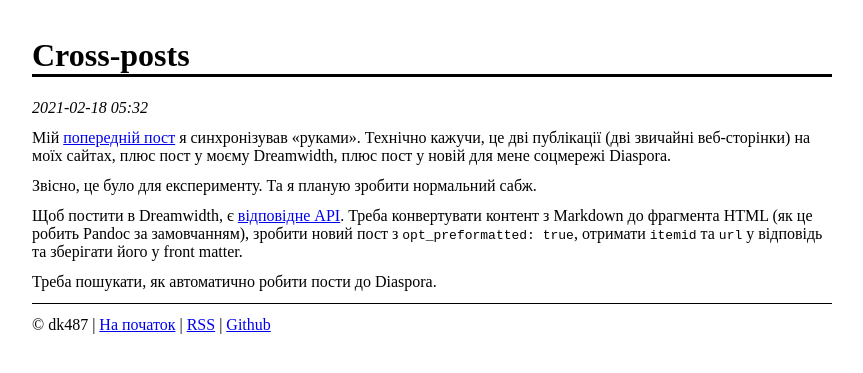
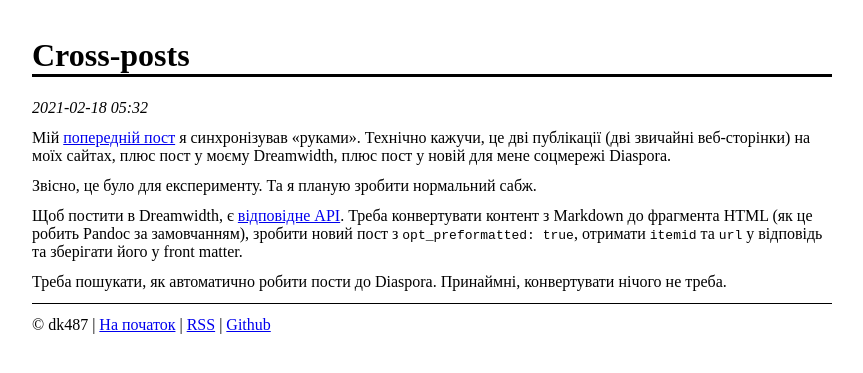
Before and after one commit to dk487/test.de.co.ua, a Jekyll site: the page built from _posts/2021-02-18-cross-posts.markdown, in a window 1280 px wide. Shown: the top 373 px of the page, without its empty margins (208-1071 px from the left). Built offline with Jekyll 4.4.1, drawn with Linux system fonts in a browser that asks for light colours.

Commit message:
Updated Cross Posts

```diff
--- a/_posts/2021-02-18-cross-posts.markdown
+++ b/_posts/2021-02-18-cross-posts.markdown
@@ -9,7 +9,7 @@ date: 2021-02-18 07:32:00 +02:00
 
 Щоб постити в Dreamwidth, є [відповідне API][2]. Треба конвертувати контент з Markdown до фрагмента HTML (як це робить Pandoc за замовчанням), зробити  новий пост з `opt_preformatted: true`, отримати `itemid` та `url` у відповідь та зберігати його у front matter.
 
-Треба пошукати, як автоматично робити пости до Diaspora.
+Треба пошукати, як автоматично робити пости до Diaspora. Принаймні, конвертувати нічого не треба.
 
 [1]: https://test.de.co.ua/2021/02/18/chromium-end.html
 [2]: https://www.livejournal.com/doc/server/ljp.csp.flat.postevent.html
```
